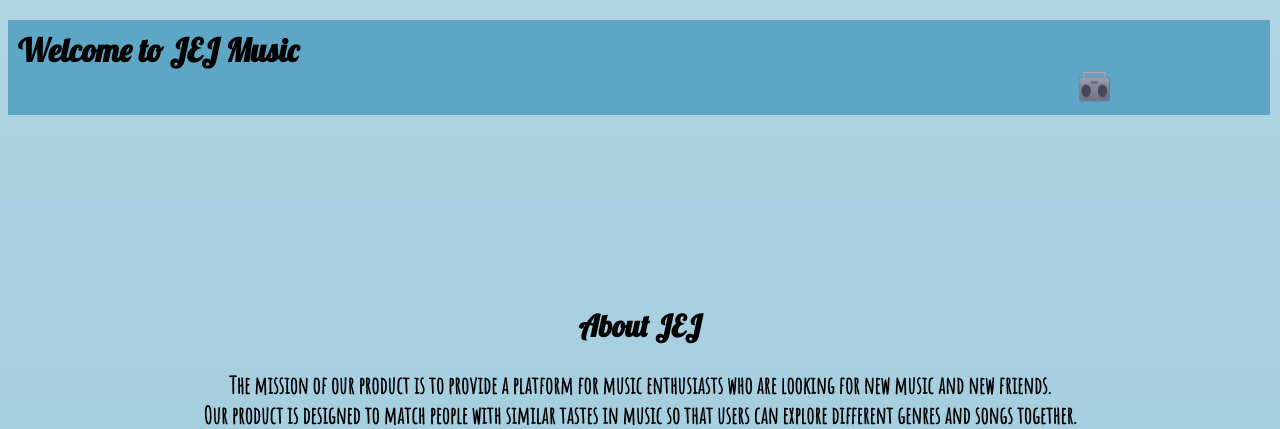
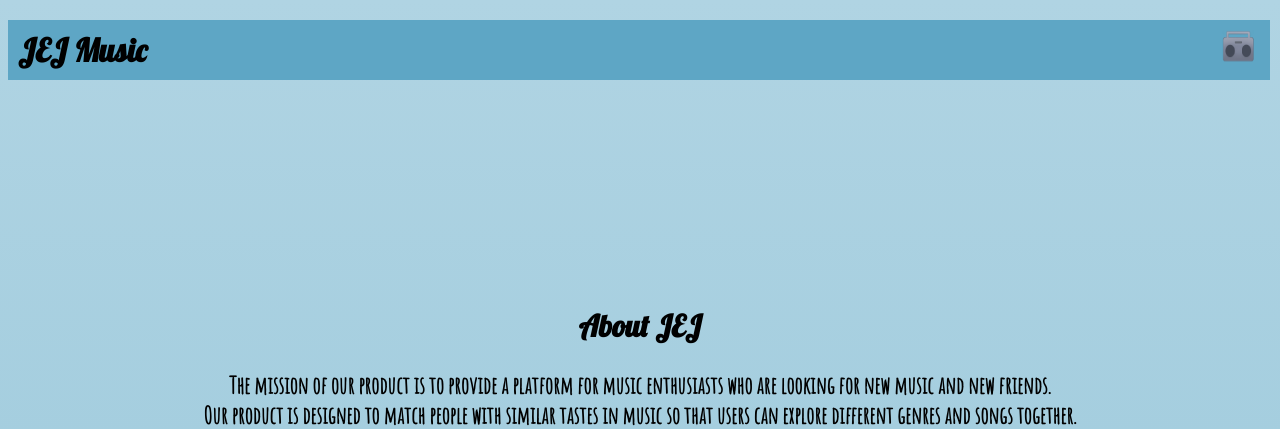
Before and after one commit to Mayrena77/JEJ, a Python web app: template jej-music/templates/About_Us.html in a window 1280 px wide. Shown: the top 429 px of the page. Run offline with Jinja, Linux system fonts and the light colour scheme; the template is opened without the code that fills it, so the values that code supplies are empty.

```diff
--- a/jej-music/resources/about_us.css
+++ b/jej-music/resources/about_us.css
@@ -1,7 +1,8 @@
 .logo {
-  margin-left: 1060px;
+  margin-left: 97%;
   height: 35px;
   width: 35px;
+  margin-top: -40px;
 }
 
 .scroll_bar {
@@ -22,7 +23,7 @@ div {
   font-family: 'Amatic SC', cursive;
   font-weight: bold;
   font-size: 15pt;
-  position:absolute;
+  position: absolute;
   text-align: center;
   top: 12%;
   left:0px;
--- a/jej-music/templates/About_Us.html
+++ b/jej-music/templates/About_Us.html
@@ -11,9 +11,11 @@
 </head>
 
 <body>
-  <h1 class='scroll_bar'> Welcome to JEJ Music
+  <h1 class='scroll_bar'> JEJ Music
     <img class='logo' src="/JEJ_logo_icon.ico" />
   </h1>
+
+
 
   <div>
   <h2> About JEJ </h2>
```
Also changed, not shown: jej-music/main.py (+12 -12 lines), jej-music/resources/login.css (+9 -0 lines).
